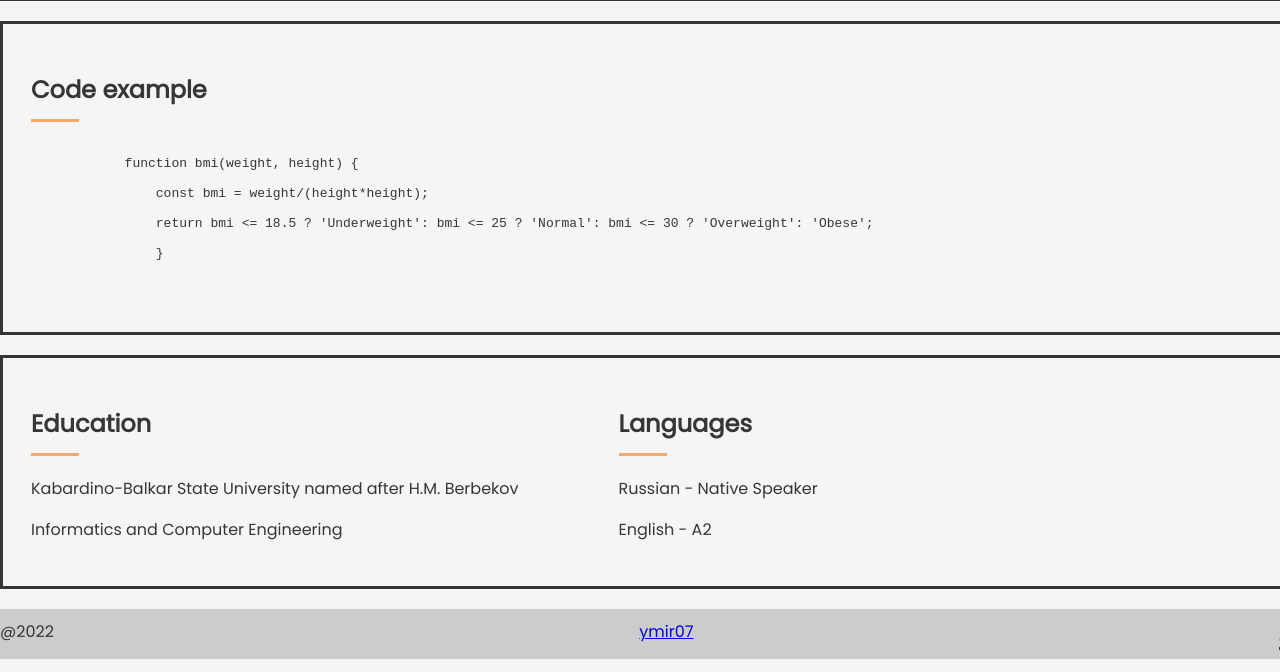
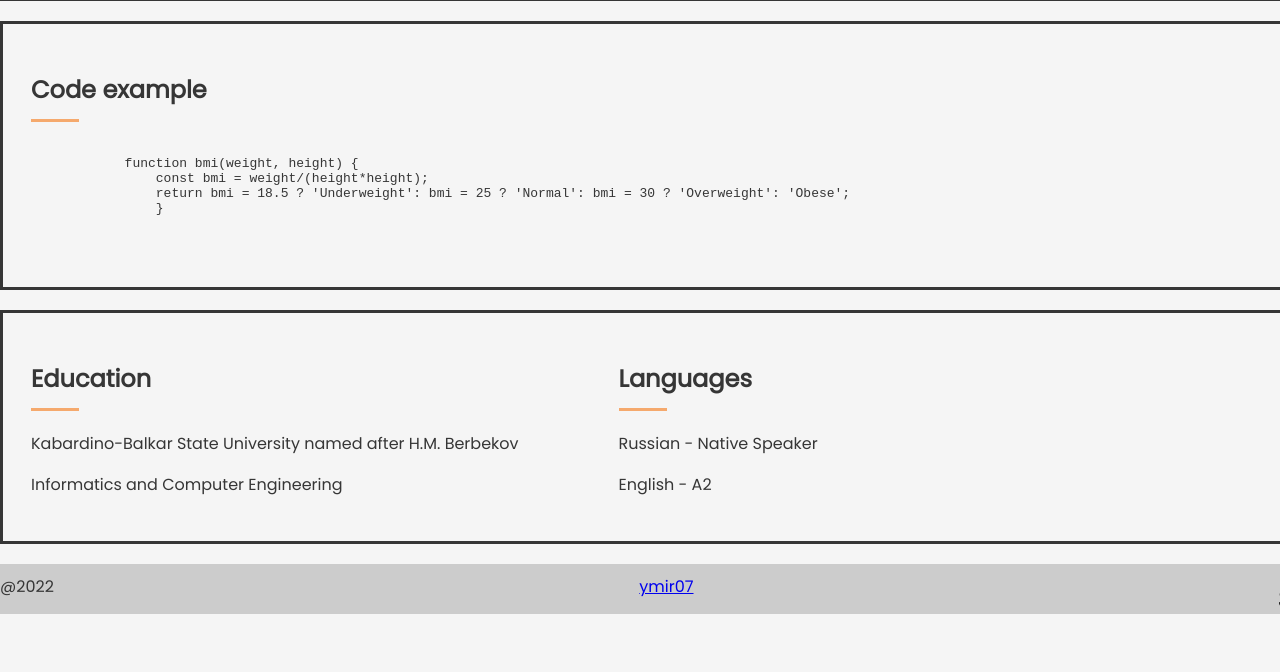
Before and after one commit to ymir07/rsschool-cv, a plain HTML site: page index.html in a window 1280 px wide. Shown: the part 1142-1814 px from the top of the page. After the commit the page ends 1769 px from the top, so only its background shows below. Drawn offline with Linux system fonts and the light colour scheme.

Commit message:
fix: index file

```diff
--- a/index.html
+++ b/index.html
@@ -66,9 +66,9 @@
             <h2>Code example</h2>
             <pre>
         <code>
-            function bmi(weight, height) {<br>
-                const bmi = weight/(height*height);<br>
-                return bmi <= 18.5 ? 'Underweight': bmi <= 25 ? 'Normal': bmi <= 30 ? 'Overweight': 'Obese';<br>
+            function bmi(weight, height) {
+                const bmi = weight/(height*height);
+                return bmi = 18.5 ? 'Underweight': bmi = 25 ? 'Normal': bmi = 30 ? 'Overweight': 'Obese';
                 }
         </code>
     </pre>
@@ -86,6 +86,7 @@
                 <p>Russian - Native Speaker</p>
                 <p>English - A2</p>
             </div>
+        </div>
     </section>
     <footer class="footer">
         <section class="footer__section">
@@ -95,4 +96,5 @@
         </section>
     </footer>
 </body>
+
 </html>
```
Lines whose indentation alone changed are shown as unchanged.
